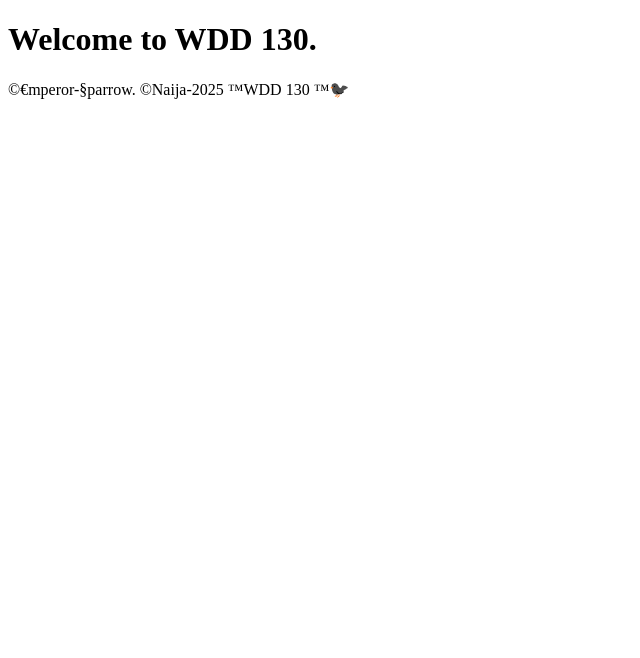
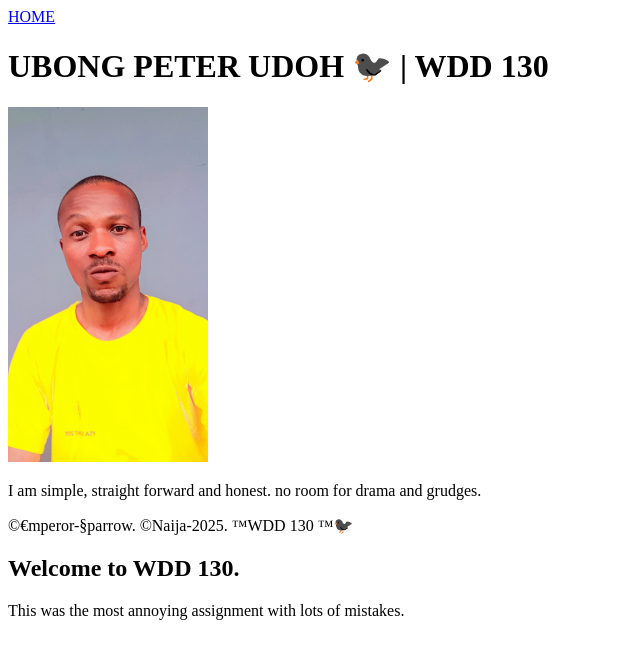
Before and after one commit to emperorsparrow/wdd130, a plain HTML site: page index.html in a window 1280 px wide. Shown: the whole page, without its empty margins (0-640 px from the left). Drawn offline with Linux system fonts and the light colour scheme.

Commit message:
<!DOCTYPE html> <html lang="en"> <head>     <meta charset="UTF-8">     <meta name="viewport" content="width=device-width, initial-scale=1.0">     <title>UBONG PETER UDOH | WDD 130 | Personal Homepage</title> </head> <body>     <header>         <nav>             <a href="#">HOME</a>             <a href="wwr/"></a>         </nav>     </header>     <main>         <h1>UBONG PETER UDOH | WDD 130</h1>         <img src="/images/profile-jpg.jpg" alt="My own image." width="200">         <p>I am simple, straight forward and honest. no room for drama and grudges.</p>     </main>     <footer> <p>©€mperor-§parrow.  ©Naija-2025.  ™WDD 130 ™🐦‍⬛</p>     </footer>     <h1>Welcome to WDD 130.</h1>     <p>This was the most annoying assignment with lots of mistakes.</p> </body> </html>

```diff
--- a/index.html
+++ b/index.html
@@ -8,8 +8,22 @@
 </head>
 
 <body>
-    <h1>Welcome to WDD 130.</h1>
-    <p>©€mperor-§parrow. ©Naija-2025 ™WDD 130 ™🐦‍⬛</p>
+    <header>
+        <nav>
+            <a href="#">HOME</a>
+            <a href="wwr/"></a>
+        </nav>
+    </header>
+    <main>
+        <h1>UBONG PETER UDOH 🐦‍⬛ | WDD 130</h1>
+        <img src="/images/profile-jpg.jpg" alt="My own image." width="200">
+        <p>I am simple, straight forward and honest. no room for drama and grudges.</p>
+    </main>
+    <footer>
+        <p>©€mperor-§parrow. ©Naija-2025. ™WDD 130 ™🐦‍⬛</p>
+    </footer>
+    <h2>Welcome to WDD 130.</h2>
+    <p>This was the most annoying assignment with lots of mistakes.</p>
 </body>
 
 </html>
```
